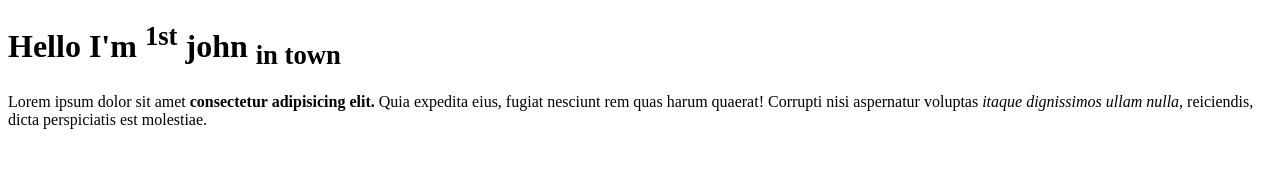
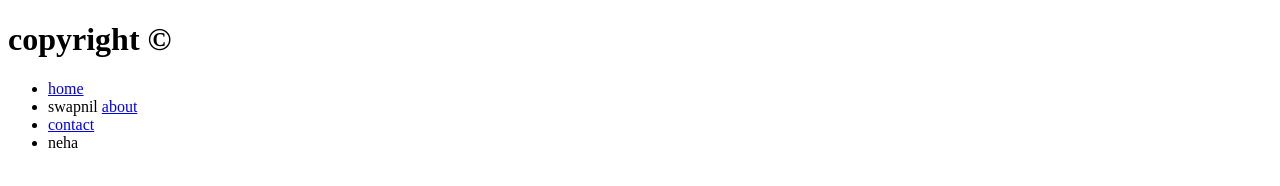
Before and after one commit to n1450/webdev, a plain HTML site: page index.html in a window 1280 px wide. Drawn offline with Linux system fonts and the light colour scheme.

```diff
--- a/index.html
+++ b/index.html
@@ -7,7 +7,14 @@
     <title>My firstpage</title>
 </head>
 <body>
-<h1>Hello I'm <sup>1st</sup> john <sub>in town</sub></h1>
-<p>Lorem ipsum dolor sit amet <strong> consectetur adipisicing elit.</strong> Quia expedita eius, fugiat nesciunt rem quas harum quaerat! Corrupti nisi aspernatur voluptas <em> itaque dignissimos ullam nulla, </em> reiciendis, dicta perspiciatis est molestiae.</p>
+<!-- speacial caracter -->
+<h1>copyright &copy; </h1>
+<ul>
+    <li><a href="#">home</a></li>
+    <li>swapnil <a href="about.html">about</a></li>
+    <li><a href="#"> contact</a></li>
+    <li>neha
+    </li>
+</ul>
 </body>
 </html>
```
Also changed, not shown: about.html (+13 -0 lines).
